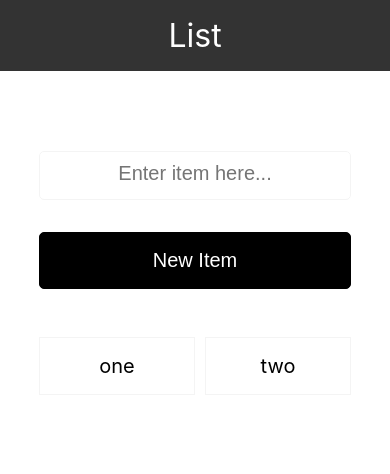
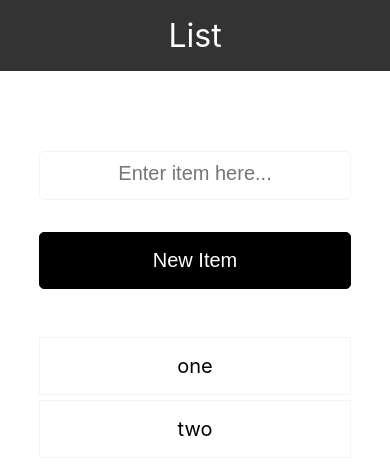
Before and after one commit to BradleyTim/lists, a React (Create React App) app: page / in a window 390 px wide. Shown: the top 474 px of the page. Built offline with nearby package versions, Linux system fonts and the light colour scheme.

Commit message:
add media query for phones and small devices

```diff
--- a/src/App.css
+++ b/src/App.css
@@ -59,7 +59,7 @@ ul {
 	margin-top: 3rem;
 	display: grid;
 	grid-gap: 10px;
-	grid-template-columns: 50% auto;
+	grid-template-columns: 1fr 1fr;
 }
 
 .item {
@@ -71,3 +71,13 @@ ul {
 	font-weight: 300px;
 	font-size: 20px;
 }
+
+@media (max-width: 500px) {
+	ul {
+		margin-top: 3rem;
+		display: grid;
+		grid-gap: 5px;
+		grid-template-columns: 1fr;
+	}
+
+}
```
